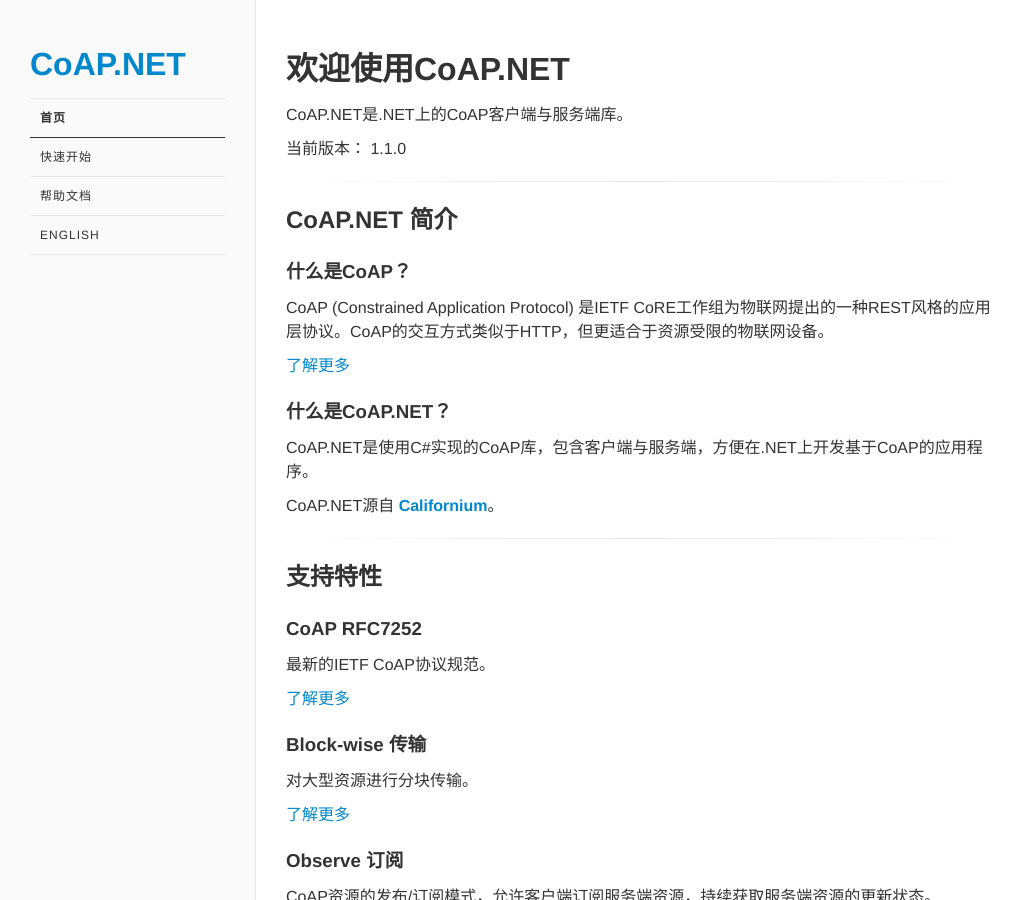
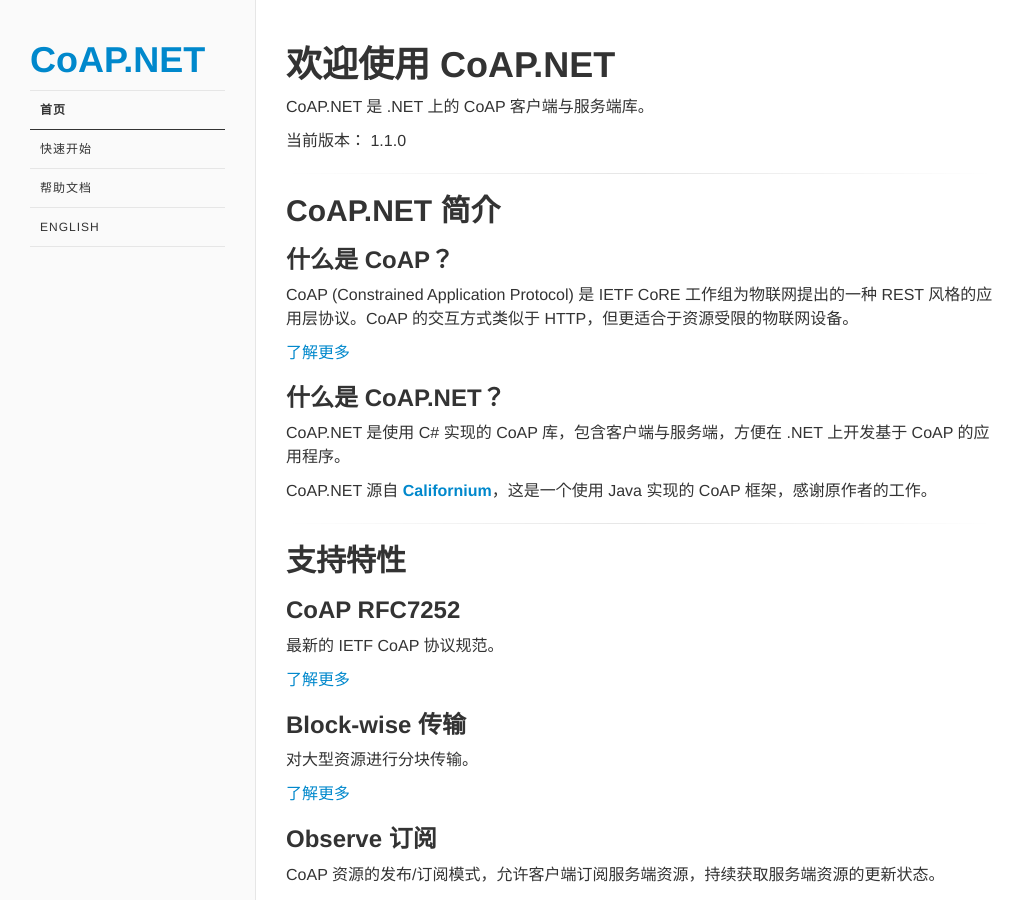
Before and after one commit to smeshlink/CoAP.NET, a Jekyll site: the page built from zh/index.html, in a window 1280 px wide and 900 px high. Shown: the whole window, without its empty margins (0-1025 px from the left). Built offline with Jekyll 4.4.1, drawn with Linux system fonts in a browser that asks for light colours.

Commit message:
update styles

```diff
--- a/_sass/_style.scss
+++ b/_sass/_style.scss
@@ -25,9 +25,47 @@
 	white-space: pre;
 	padding: 0 0.5em;
 }
+h1, h2, h3, h4, h5, h6 {
+	color: inherit;
+	font-family: inherit;
+	line-height: 1.1;
+}
+h1 small, h2 small, h3 small, h4 small, h5 small, h6 small {
+	color: #777;
+	font-weight: normal;
+	line-height: 1;
+}
 h1, h2, h3 {
 	margin-top: 20px;
 	margin-bottom: 10px;
+}
+h1 small, h2 small, h3 small {
+	font-size: 65%;
+}
+h4, h5, h6 {
+	margin-top: 10px;
+	margin-bottom: 10px;
+}
+h4 small, h5 small, h6 small {
+	font-size: 75%;
+}
+h1 {
+	font-size: 36px;
+}
+h2 {
+	font-size: 30px;
+}
+h3 {
+	font-size: 24px;
+}
+h4 {
+	font-size: 18px;
+}
+h5 {
+	font-size: 14px;
+}
+h6 {
+	font-size: 12px;
 }
 p {
 	margin: 0 0 10px;
--- a/index.html
+++ b/index.html
@@ -14,7 +14,7 @@
 				<p><a href="http://tools.ietf.org/html/rfc7252">Read more.</a></p>
 				<h3>What is CoAP.NET?</h3>
 				<p>CoAP.NET is an implementation of the CoAP protocol in C# providing CoAP-based services to .NET applications.</p>
-				<p>CoAP.NET is inspired by <a href="https://github.com/eclipse/californium.core"><strong>Californium</strong></a>, a CoAP framework in Java.</p>
+				<p>CoAP.NET is inspired by <a href="https://github.com/eclipse/californium.core"><strong>Californium</strong></a>, a CoAP framework in Java. Thanks to their work.</p>
 				<hr class="soften"/>
 				<h2>Supported Features</h2>
 				<h3>CoAP RFC7252</h3>
--- a/zh/index.html
+++ b/zh/index.html
@@ -6,27 +6,27 @@
 zh: true
 ---
 			<article>
-				<h1>欢迎使用CoAP.NET</h1>
-				<p>CoAP.NET是.NET上的CoAP客户端与服务端库。</p>
+				<h1>欢迎使用 CoAP.NET</h1>
+				<p>CoAP.NET 是 .NET 上的 CoAP 客户端与服务端库。</p>
 				<p>当前版本： {{ site.version }}</p>
 				<hr class="soften"/>
 				<h2>CoAP.NET 简介</h2>
-				<h3>什么是CoAP？</h3>
-				<p>CoAP (Constrained Application Protocol) 是IETF CoRE工作组为物联网提出的一种REST风格的应用层协议。CoAP的交互方式类似于HTTP，但更适合于资源受限的物联网设备。</p>
+				<h3>什么是 CoAP？</h3>
+				<p>CoAP (Constrained Application Protocol) 是 IETF CoRE 工作组为物联网提出的一种 REST 风格的应用层协议。CoAP 的交互方式类似于 HTTP，但更适合于资源受限的物联网设备。</p>
 				<p><a href="http://tools.ietf.org/html/rfc7252">了解更多</a></p>
-				<h3>什么是CoAP.NET？</h3>
-				<p>CoAP.NET是使用C#实现的CoAP库，包含客户端与服务端，方便在.NET上开发基于CoAP的应用程序。</p>
-				<p>CoAP.NET源自 <a href="https://github.com/eclipse/californium.core"><strong>Californium</strong></a>。</p>
+				<h3>什么是 CoAP.NET？</h3>
+				<p>CoAP.NET 是使用 C# 实现的 CoAP 库，包含客户端与服务端，方便在 .NET 上开发基于 CoAP 的应用程序。</p>
+				<p>CoAP.NET 源自 <a href="https://github.com/eclipse/californium.core"><strong>Californium</strong></a>，这是一个使用 Java 实现的 CoAP 框架，感谢原作者的工作。</p>
 				<hr class="soften"/>
 				<h2>支持特性</h2>
 				<h3>CoAP RFC7252</h3>
-				<p>最新的IETF CoAP协议规范。</p>
+				<p>最新的 IETF CoAP 协议规范。</p>
 				<p><a href="http://tools.ietf.org/html/rfc7252">了解更多</a></p>
 				<h3>Block-wise 传输</h3>
 				<p>对大型资源进行分块传输。</p>
 				<p><a href="http://tools.ietf.org/html/draft-ietf-core-block">了解更多</a></p>
 				<h3>Observe 订阅</h3>
-				<p>CoAP资源的发布/订阅模式，允许客户端订阅服务端资源，持续获取服务端资源的更新状态。</p>
+				<p>CoAP 资源的发布/订阅模式，允许客户端订阅服务端资源，持续获取服务端资源的更新状态。</p>
 				<p><a href="http://tools.ietf.org/html/rfc7641">了解更多</a></p>
 				<hr class="soften"/>
 				<h2>开始构建物联网应用</h2>
```
Also changed, not shown: getting-started.md (+0 -1 lines), zh/getting-started.html (deleted, +0 -68 lines), zh/getting-started.md (+8 -9 lines).
